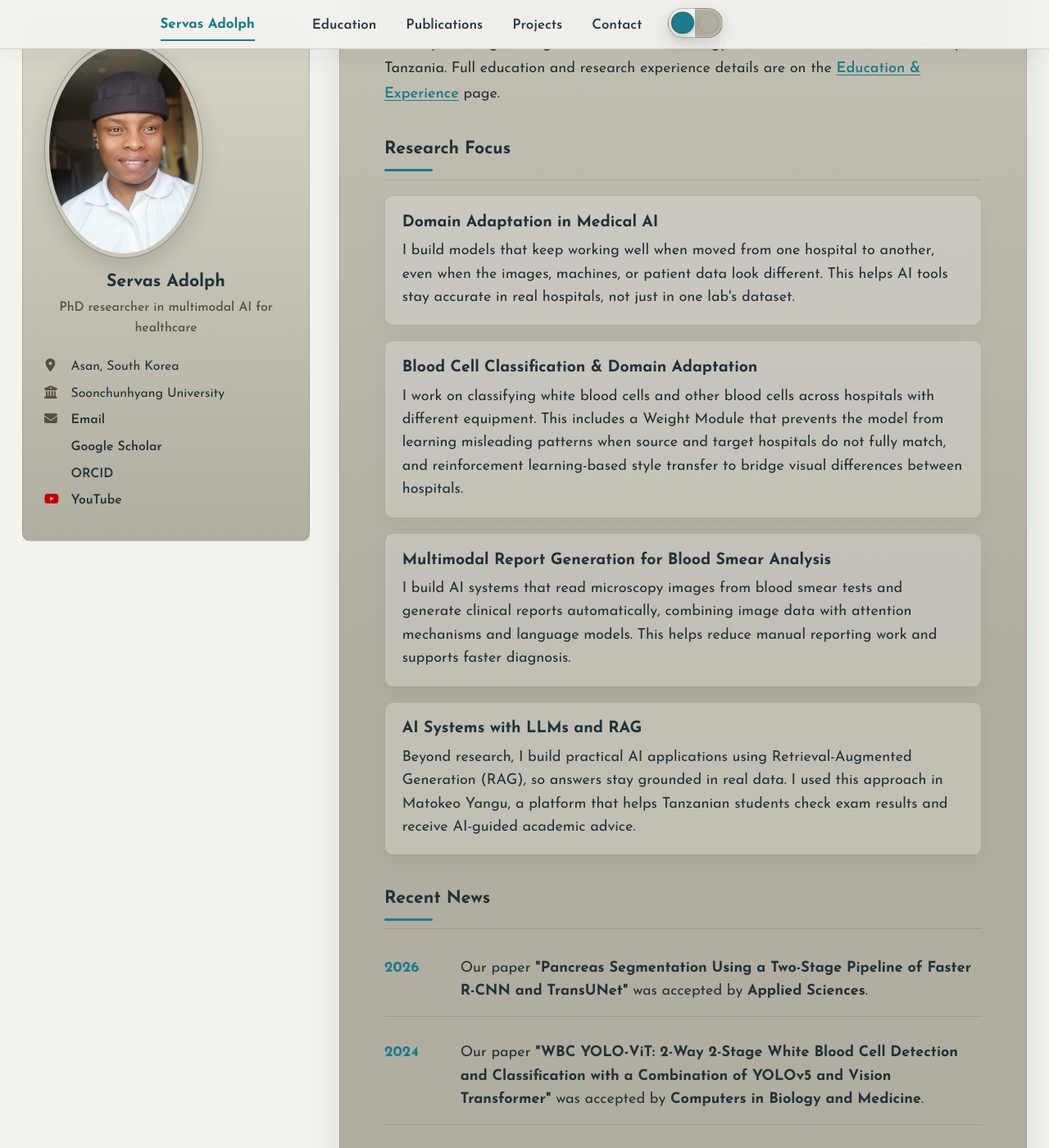
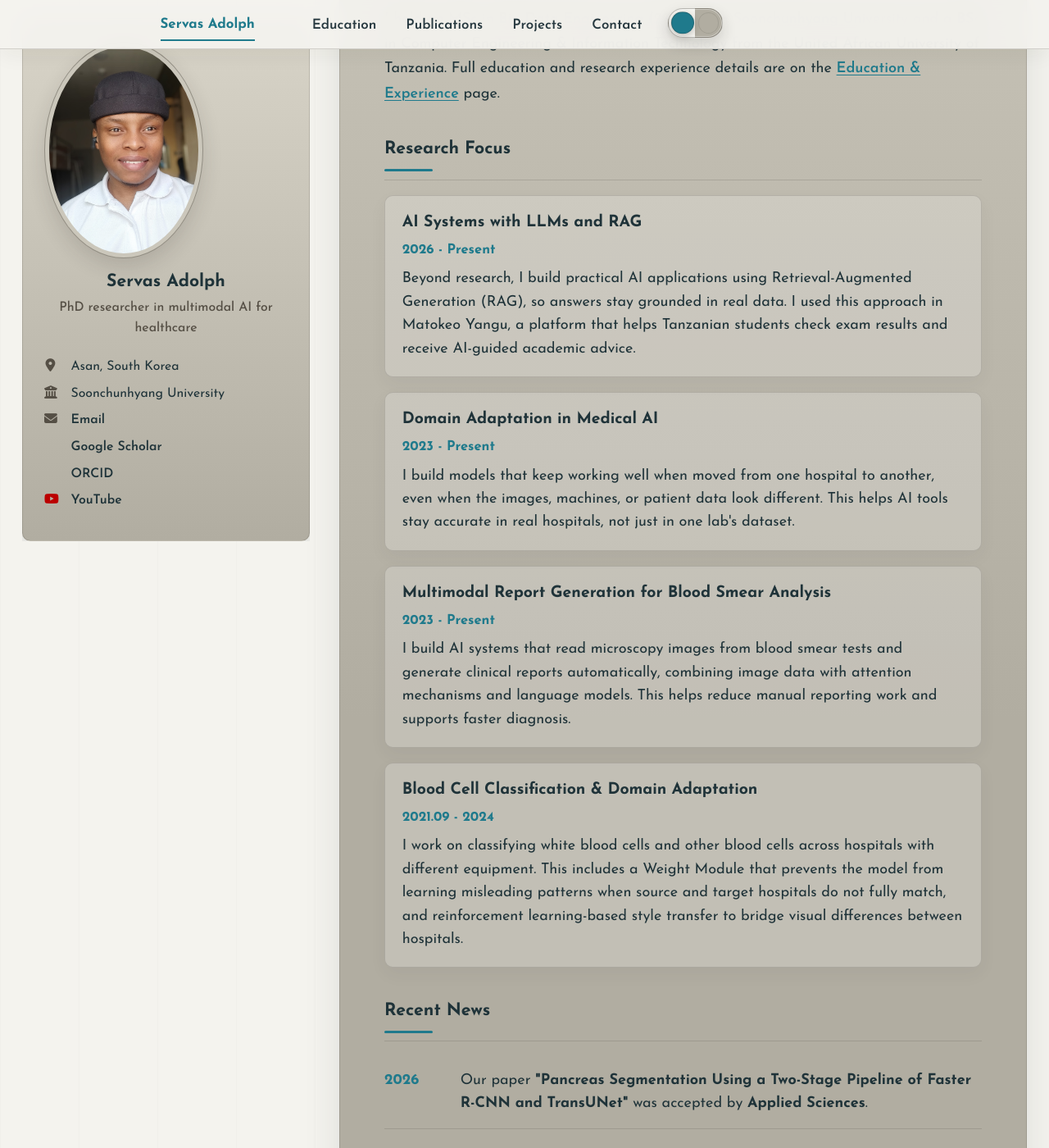
Before and after one commit to servasadolph/servasadolph.github.io, a Jekyll site: the page built from _pages/about.md, in a window 1280 px wide and 1400 px high, scrolled down 1009 px. Shown: the whole window at 82% size. Built offline with Jekyll 4.4.1, drawn with Linux system fonts in a browser that asks for light colours; a style sheet for code colours, icons or effects is not loaded.

Commit message:
[codex] Add research focus dates

```diff
--- a/_pages/about.md
+++ b/_pages/about.md
@@ -26,20 +26,24 @@
 
 <div class="focus-list">
   <article class="focus-item">
+    <h3>AI Systems with LLMs and RAG</h3>
+    <p class="focus-item__meta">2026 - Present</p>
+    <p>Beyond research, I build practical AI applications using Retrieval-Augmented Generation (RAG), so answers stay grounded in real data. I used this approach in Matokeo Yangu, a platform that helps Tanzanian students check exam results and receive AI-guided academic advice.</p>
+  </article>
+  <article class="focus-item">
     <h3>Domain Adaptation in Medical AI</h3>
+    <p class="focus-item__meta">2023 - Present</p>
     <p>I build models that keep working well when moved from one hospital to another, even when the images, machines, or patient data look different. This helps AI tools stay accurate in real hospitals, not just in one lab's dataset.</p>
   </article>
   <article class="focus-item">
-    <h3>Blood Cell Classification & Domain Adaptation</h3>
-    <p>I work on classifying white blood cells and other blood cells across hospitals with different equipment. This includes a Weight Module that prevents the model from learning misleading patterns when source and target hospitals do not fully match, and reinforcement learning-based style transfer to bridge visual differences between hospitals.</p>
-  </article>
-  <article class="focus-item">
     <h3>Multimodal Report Generation for Blood Smear Analysis</h3>
+    <p class="focus-item__meta">2023 - Present</p>
     <p>I build AI systems that read microscopy images from blood smear tests and generate clinical reports automatically, combining image data with attention mechanisms and language models. This helps reduce manual reporting work and supports faster diagnosis.</p>
   </article>
   <article class="focus-item">
-    <h3>AI Systems with LLMs and RAG</h3>
-    <p>Beyond research, I build practical AI applications using Retrieval-Augmented Generation (RAG), so answers stay grounded in real data. I used this approach in Matokeo Yangu, a platform that helps Tanzanian students check exam results and receive AI-guided academic advice.</p>
+    <h3>Blood Cell Classification & Domain Adaptation</h3>
+    <p class="focus-item__meta">2021.09 - 2024</p>
+    <p>I work on classifying white blood cells and other blood cells across hospitals with different equipment. This includes a Weight Module that prevents the model from learning misleading patterns when source and target hospitals do not fully match, and reinforcement learning-based style transfer to bridge visual differences between hospitals.</p>
   </article>
 </div>
 
--- a/_sass/layout/_page.scss
+++ b/_sass/layout/_page.scss
@@ -371,6 +371,7 @@
     font-weight: 600;
   }
 
+  .focus-item__meta,
   .project-item__meta {
     color: var(--global-base-color);
     font-size: 0.92em;
```
